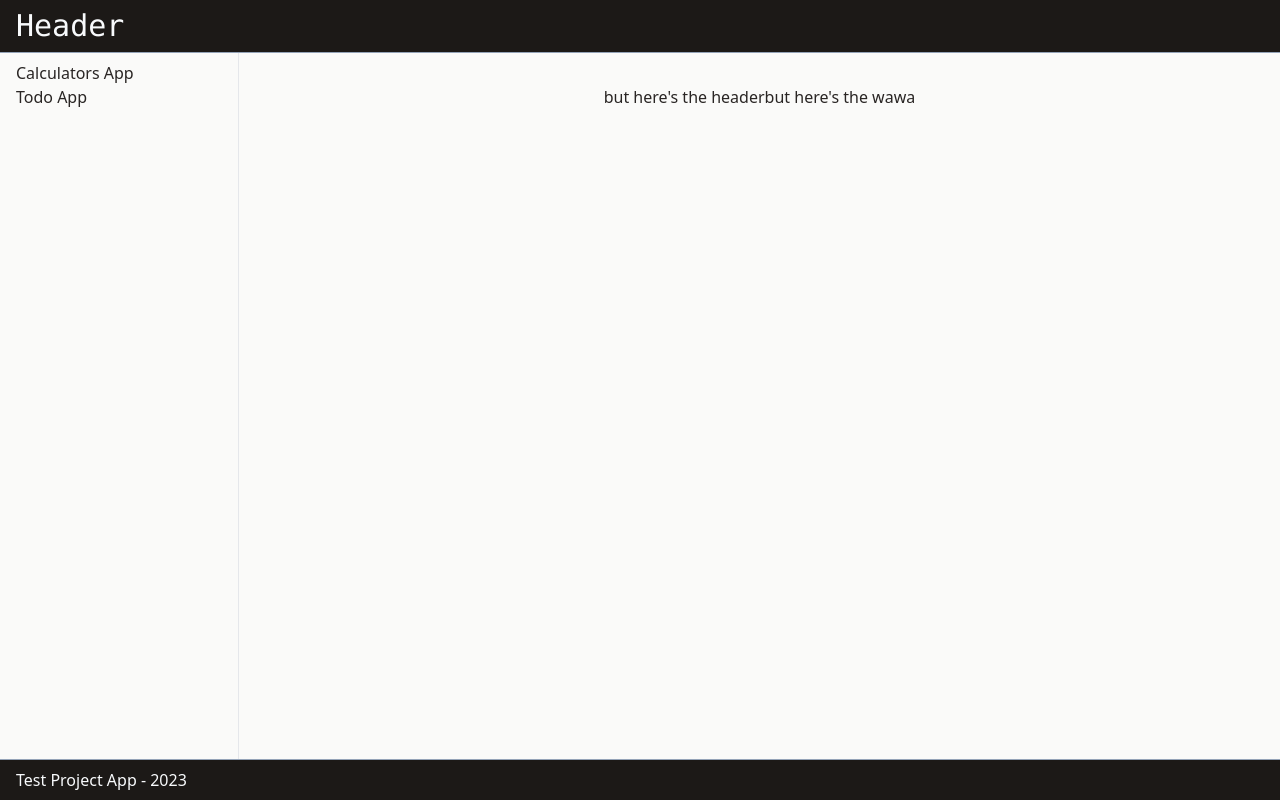
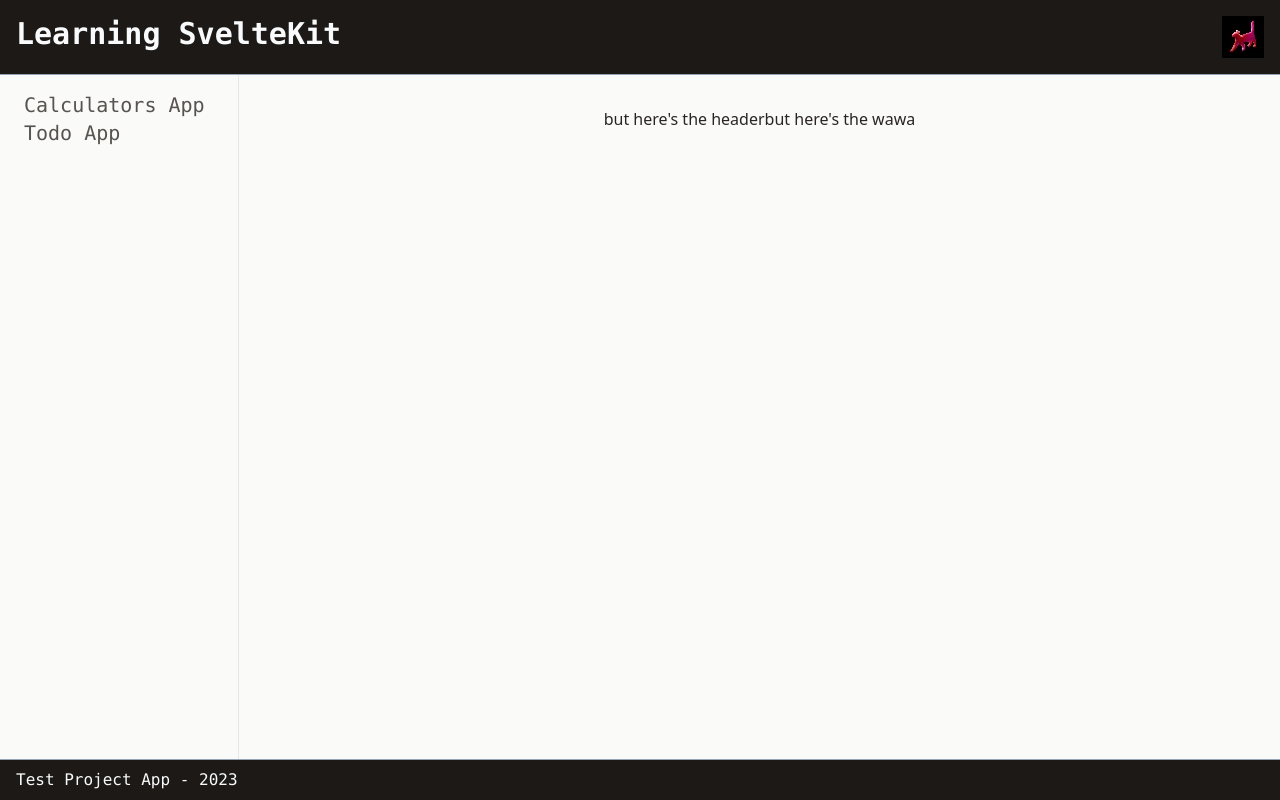
Before and after one commit to minihic/Learning-Svelte-Front-End-Project, a SvelteKit app: page / in a window 1280 px wide. Built offline with nearby package versions, Linux system fonts and the light colour scheme.

Commit message:
modified layout

```diff
--- a/src/routes/+layout.svelte
+++ b/src/routes/+layout.svelte
@@ -19,7 +19,7 @@
 
   </div>
 
-  <footer class="p-2 pl-4 bg-stone-900 border-slate-400 border-t text-slate-50">
+  <footer class="p-2 pl-4 bg-stone-900 border-slate-400 border-t text-slate-50 font-mono font-thin">
     <p>Test Project App - 2023</p>
   </footer>
 </div>
--- a/src/routes/Header.svelte
+++ b/src/routes/Header.svelte
@@ -1,5 +1,11 @@
-<header class="p-2 pl-4 bg-stone-900 border-slate-400 border-b text-slate-50">
-    <h1 class="text-3xl text-slate-50 font-mono">
-        <a href="/">Header</a>
+<header class="flex flex-row justify-between p-4 pl-4 bg-stone-900 border-slate-400 border-b text-slate-50">
+    <h1 class="text-3xl text-slate-50 font-mono font-bold">
+        <a href="/">Learning SvelteKit</a>
     </h1>
+
+    <div class="rounded">
+		<a href="https://github.com/minihic/Learning-Svelte-Front-End-Project">
+			<img  src="/cat6-no-background.jpg" alt="GitHub" />
+		</a>
+	</div>
 </header>
--- a/src/routes/Navbar.svelte
+++ b/src/routes/Navbar.svelte
@@ -1,6 +1,6 @@
-<nav class="flex flex-col w-72 p-2 pl-4 bg-stone-50 border-r">
-    <ul class="text-stone-800 bold">
-        <li>
+<nav class="flex flex-col resize-x w-72 p-2 pl-4 bg-stone-50 border-r">
+    <ul class="p-2 first:text-stone-600 text-xl font-mono font-thin">
+        <li >
             <a href="/calculator">Calculators App</a>
         </li>
         <li>
```
Also changed, not shown: static/cat6-no-background.jpg (added).
